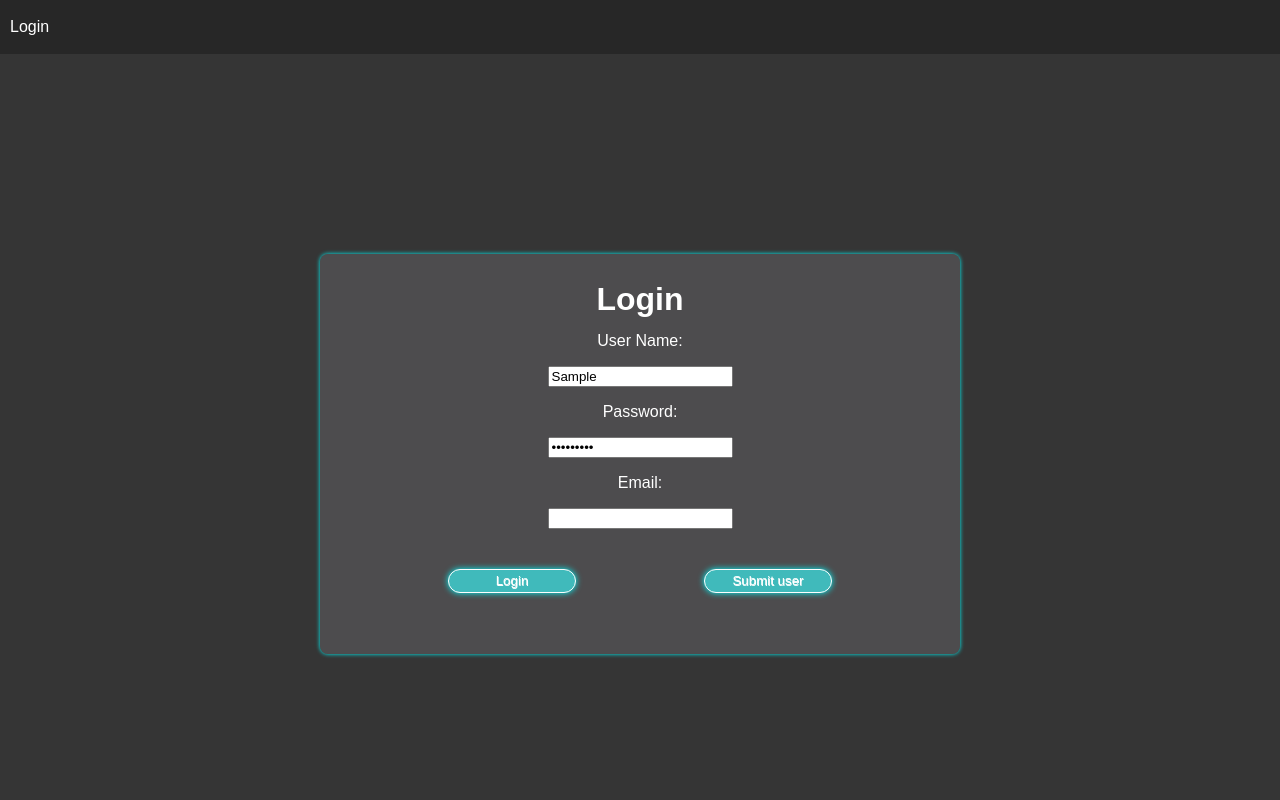
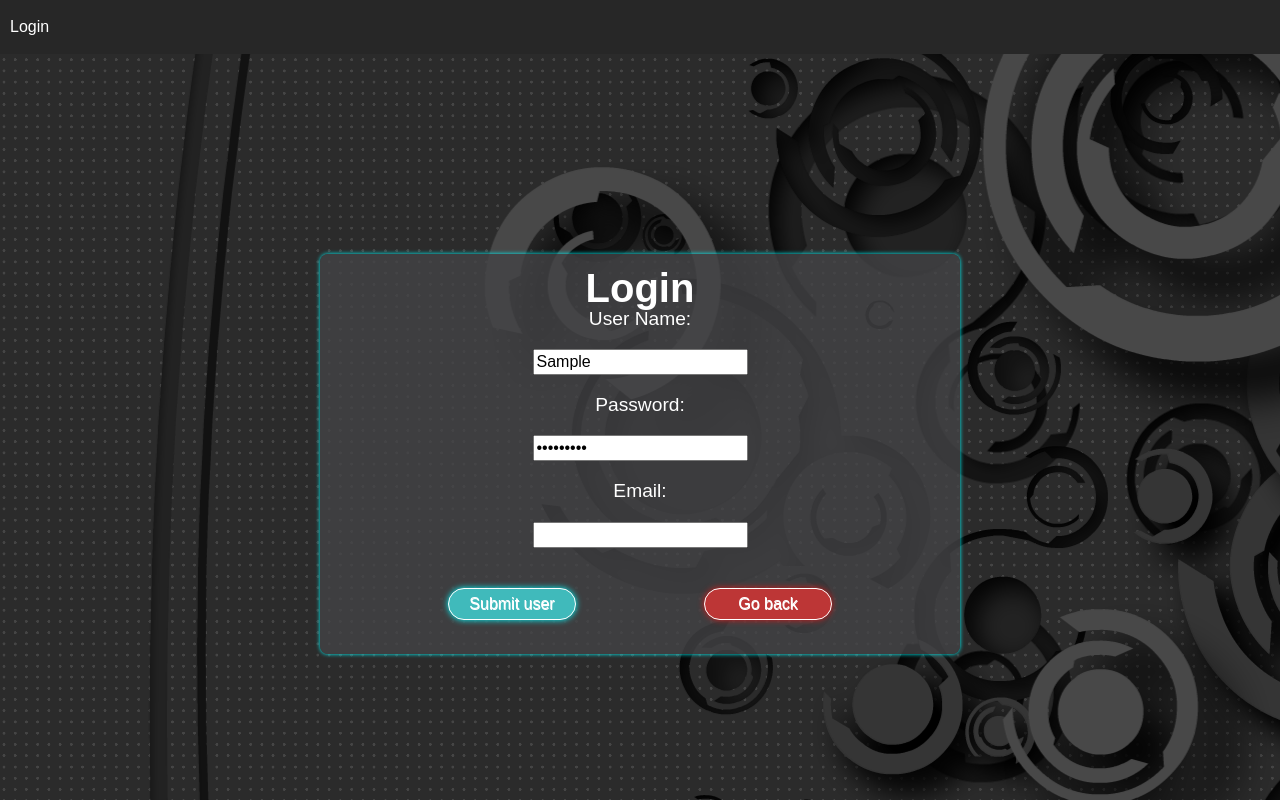
Before and after one commit to jpcanto/role-play-app, a React (Create React App) app: page / in a window 1280 px wide. Both pictures are taken after typing "Sample", "Sample123" into the empty fields and a click on the button "Create user". Built offline with nearby package versions, Linux system fonts and the light colour scheme.

Commit message:
[ LAYOUT ] - hover effects and background image

```diff
--- a/src/components/login/Login.tsx
+++ b/src/components/login/Login.tsx
@@ -1,6 +1,7 @@
 import React, { useState, useEffect, ChangeEvent, FormEvent } from 'react';
-import {Link, useHistory} from 'react-router-dom';
-import homeImg from '../../img/Home.jpg';
+import { Link, useHistory } from 'react-router-dom';
+import loginImage from '../../img/login.png';
+import Messages from '../../data/messages.json';
 import { Nav, Login, Form, Line, Button } from './styled';
 import APILogin from '../../services/loginApi';
 
@@ -16,10 +17,17 @@ export default function Main() {
         name: '', password: '', email: ''
     });
 
-    const [newUSer, setNewUser] = useState(false);
+    const [newUser, setNewUser] = useState(false);
 
-    async function handleForm() {
-        setNewUser(!newUSer);
+    async function handleForm(ev: FormEvent) {
+        switch (newUser) {
+            case false:
+                setNewUser(!newUser)
+                break;
+
+            default:
+                break;
+        }
     }
 
     async function handleSubmit(ev: FormEvent) {
@@ -27,8 +35,8 @@ export default function Main() {
         const data = userData;
 
         await APILogin.post('users', data);
-        alert('Usuário cadastrado com sucesso!');
-        history.push('/');
+        alert(Messages.PORTUGUESE.messages.create_user);
+        // history.push('/');
     };
 
     async function handleInputChange(ev: ChangeEvent<HTMLInputElement>) {
@@ -38,7 +46,7 @@ export default function Main() {
     };
 
     return (
-        <Login>
+        <Login image={loginImage}>
             <Nav><a>Login</a></Nav>
             <Form onSubmit={handleSubmit}>
                 <h2>Login</h2>
@@ -47,13 +55,13 @@ export default function Main() {
                 <p>Password: </p>
                 <input name="password" type="password" onChange={handleInputChange} />
                 {
-                    newUSer === true ? (
+                    newUser === true ? (
                         <>
                             <p>Email: </p>
                             <input name="email" type="text" onChange={handleInputChange} />
                             <Line>
-                                <Button type="submit" onClick={handleForm}>Login</Button>
                                 <Button type="submit" onClick={handleForm}>Submit user</Button>
+                                <Button type="submit" mode="cancel" onClick={handleForm}>Go back</Button>
                             </Line>
                         </>
                     ) : (
@@ -66,6 +74,6 @@ export default function Main() {
                         )
                 }
             </Form>
-        </Login>
+        </Login >
     )
 }
--- a/src/components/login/styled.js
+++ b/src/components/login/styled.js
@@ -1,4 +1,14 @@
 import styled from 'styled-components';
+
+export const Login = styled.div`
+    background-image: ${props => `url(${props.image})`};
+    align-items: center;
+    background-color: #353535;
+    display: flex;
+    flex-direction: column;
+    height: 100vh;
+    width: 100%;
+`;
 
 export const Nav = styled.nav`
 align-items: center;
@@ -26,18 +36,9 @@ width: -webkit-fill-available;
     }
 `;
 
-export const Login = styled.div`
-    align-items: center;
-    background-color: #353535;
-    display: flex;
-    flex-direction: column;
-    height: 100vh;
-    width: 100%;
-`;
-
 export const Form = styled.form`
     align-items: center;
-    background-color: #605f638f;
+    background-color: #444446c9;
     border-radius: 1vh;
     box-shadow: 0 0 4px #00fafd;
     display: flex;
@@ -50,20 +51,28 @@ export const Form = styled.form`
     h2 {
         color: #fff;
         font-family: Arial, Helvetica, sans-serif;
-        font-size: 2em;
+        font-size: 2.5rem;
 
+        margin-top: 1.5vh;
         position: absolute;
         top: 0;
     }
     p {
         color: #fff;
         font-family: Arial, Helvetica, sans-serif;
+        font-size: 1.2rem;
     };
-    input:focus {
-        outline: 0;
-        border: 0;
-        box-shadow: 0px 0px 3px 1px #00fafd;
-    };
+    input {
+        font-family: Arial, Helvetica, sans-serif;
+        font-size: 1rem;
+
+        height: 2.5vh;
+        &:focus {
+            outline: 0;
+            border: 0;
+            box-shadow: 0px 0px 3px 1px #00fafd;
+        };
+    }
 `;
 
 export const Line = styled.div`
@@ -76,18 +85,26 @@ export const Line = styled.div`
 export const Button = styled.button`
     color: #fff;
     font-family: Arial, Helvetica, sans-serif;
+    font-size: 1rem;
     text-shadow: .5px .5px .5px;
 
     background: #40babb;
     border: 1px solid #fff;
     border-radius: 5vh;
     box-shadow: 0 0 6px #00fafd;
-    height: 3vh;
+    cursor: pointer;
+    height: 4vh;
     margin-top: 5vh;
     width: 10vw;
     &[mode="cancel"] {
         background: #bd3636;
         box-shadow: 0 0 6px #d41b1b;
+        &:hover {
+        background-color: #942b2b;
+        }
+    }
+    &:hover {
+        background-color: #338d8e;
     }
     &:focus {
         outline-color: #1d9596;
```
Also changed, not shown: src/img/login.png (added).
